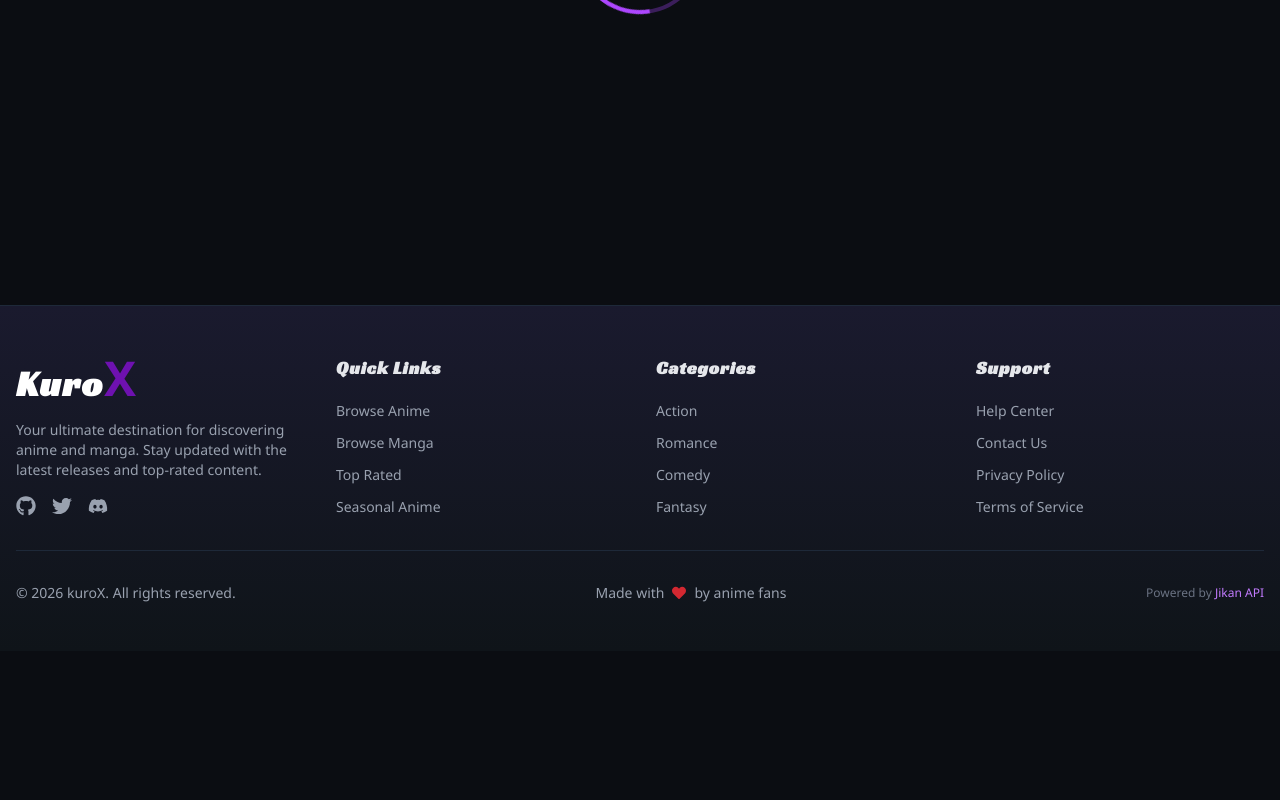
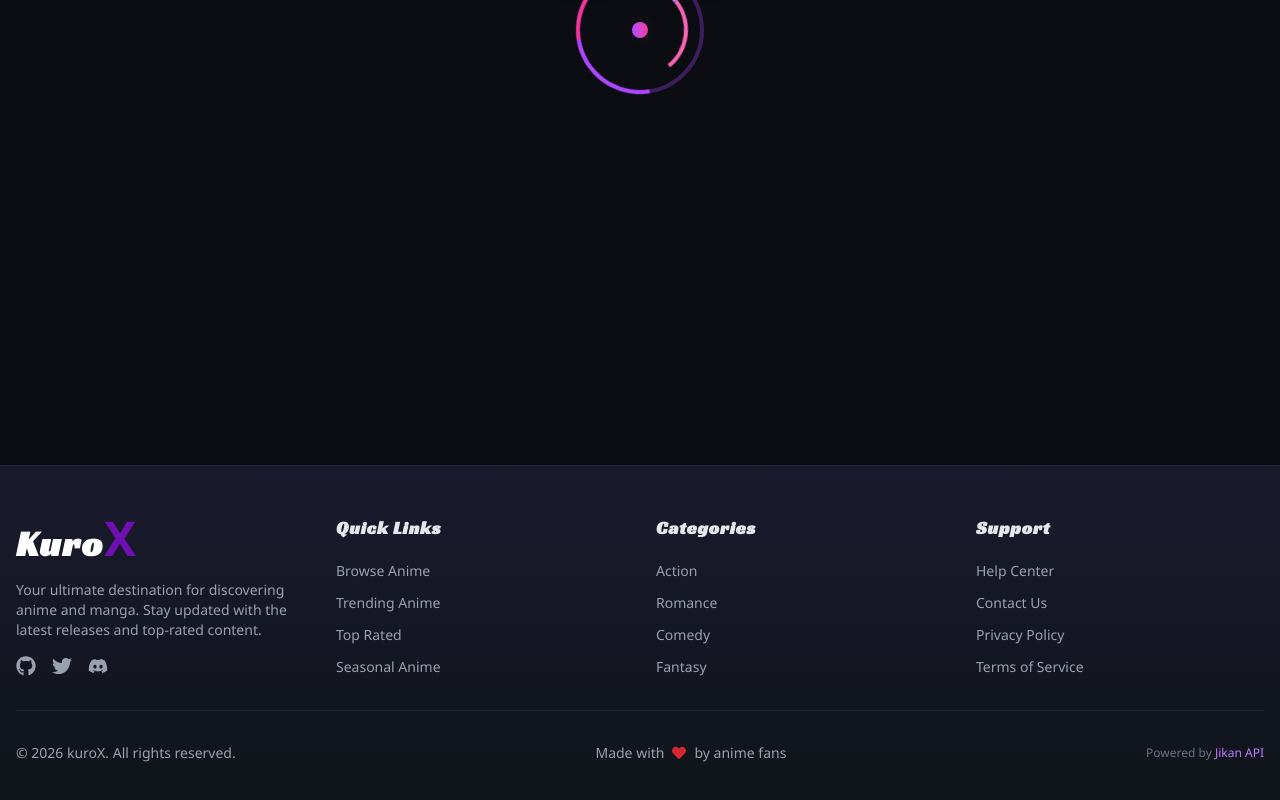
Before and after one commit to Abdo-omran2206/kuroX, a Next.js app: page /search in a window 1280 px wide. Shown: the part 562-1362 px from the top of the page. Before the commit the page ends 1213 px from the top, so only its background shows below. Built offline with nearby package versions, Linux system fonts and the light colour scheme.

Commit message:
feat: Enhance anime page with genre fetching, pagination, and loading states; update footer with quick links and social media integration

```diff
--- a/app/anime/[path]/page.tsx
+++ b/app/anime/[path]/page.tsx
@@ -1,53 +1,96 @@
 "use client";
 
-import { fetchAnimeByCategory } from "@/app/api/jikan";
+import { fetchAnimeByCategory, fetchGenres } from "@/app/api/jikan";
+import Navbar from "@/app/components/Navbar";
 import { Footer } from "@/app/components/Footer";
-import Navbar from "@/app/components/Navbar";
-import { useParams } from "next/navigation";
-import { useEffect, useState } from "react";
 import AnimeCard from "@/app/components/AnimeCard";
-import { FaBackward, FaForward } from "react-icons/fa";
 import LoadingModel from "@/app/components/Loading";
 
+import { useParams, useRouter, useSearchParams } from "next/navigation";
+import { useEffect, useMemo, useState } from "react";
+import { FaBackward, FaForward } from "react-icons/fa";
+
+/* ===================== */
+/* PAGE                  */
+/* ===================== */
+
 export default function Page() {
-  const { path } = useParams(); // e.g., "top-anime" | "seasonal" | "trending"
+  const { path } = useParams<{ path: string }>();
+  const router = useRouter();
+  const searchParams = useSearchParams();
+
+  const genreId = searchParams.get("genre");
+  const pageParam = Number(searchParams.get("page") || 1);
+
   const [animeData, setAnimeData] = useState<any[]>([]);
   const [visiblePages, setVisiblePages] = useState(1);
-  const [currentPage, setCurrentPage] = useState(1);
   const [loading, setLoading] = useState(true);
+
+  /* ===================== */
+  /* CATEGORY MAP          */
+  /* ===================== */
+
+  const category = useMemo<"top" | "seasonal" | "genres" | "trending">(() => {
+    switch (path) {
+      case "top-anime":
+        return "top";
+      case "seasonal":
+        return "seasonal";
+      case "trending":
+        return "trending";
+      case "genres":
+        return "genres";
+      default:
+        return "top";
+    }
+  }, [path]);
+
+  /* ===================== */
+  /* FETCH DATA            */
+  /* ===================== */
 
   useEffect(() => {
     async function fetchData() {
-      let category: "top" | "seasonal" | "genres" | "trending" = "top";
+      // genres بدون genreId → اعرض genres فقط
+      if (category === "genres" && !genreId) {
+        setLoading(false);
+        return;
+      }
 
-      // Map URL path to category
-      switch (path) {
-        case "top-anime":
-          category = "top";
-          break;
-        case "seasonal":
-          category = "seasonal";
-          break;
-        case "trending":
-          category = "trending";
-          break;
-        case "genres":
-          category = "genres";
-          break;
-      }
+      setLoading(true);
 
       const { animeList, lastPage } = await fetchAnimeByCategory(
         category,
-        currentPage,
+        pageParam,
         25,
+        {
+          genreId: genreId ? Number(genreId) : undefined,
+        },
       );
+
       setAnimeData(animeList);
       setVisiblePages(lastPage);
-      setLoading(false)
+      setLoading(false);
     }
 
     fetchData();
-  }, [path,currentPage]);
+  }, [category, genreId, pageParam]);
+
+  /* ===================== */
+  /* UPDATE PAGE PARAM     */
+  /* ===================== */
+
+  function updatePage(newPage: number) {
+    const params = new URLSearchParams(searchParams.toString());
+    params.set("page", String(newPage));
+
+    router.replace(`?${params.toString()}`, { scroll: false });
+    window.scrollTo({ top: 0, behavior: "smooth" });
+  }
+
+  /* ===================== */
+  /* LOADING               */
+  /* ===================== */
 
   if (loading) {
     return (
@@ -61,35 +104,114 @@ export default function Page() {
     );
   }
 
+  /* ===================== */
+  /* RENDER                */
+  /* ===================== */
+
   return (
     <>
       <Navbar />
+
       <div className="min-h-screen px-4 py-10">
-        <div className="mb-5 w-full text-center flex flex-col items-center">
-          <h1 className="text-4xl font-bold mb-3 text-white">{path}</h1>
-          <span className="block h-1 w-30 bg-purple-600 rounded-full mb-8"></span>
-        </div>
+        {category === "genres" && !genreId ? (
+          <GenresView />
+        ) : (
+          <>
+            <PageTitle title={category === "genres" ? "Genre Anime" : path} />
 
-        {animeData.length > 0 && (
-          <div className="flex flex-wrap justify-center gap-5">
+            {/* Anime List */}
+            <div className="flex min-w-full flex-wrap justify-center items-center gap-5">
               {animeData.map((anime) => (
                 <AnimeCard key={anime.mal_id} anime={anime} />
               ))}
             </div>
+
+            {/* Pagination */}
+            <Pagination
+              currentPage={pageParam}
+              visiblePages={visiblePages}
+              onChange={updatePage}
+            />
+          </>
         )}
+      </div>
 
+      <Footer />
+    </>
+  );
+}
+
+/* ===================== */
+/* GENRES VIEW            */
+/* ===================== */
+
+function GenresView() {
+  const [genres, setGenres] = useState<any[]>([]);
+  const [loading, setLoading] = useState(true);
+  const router = useRouter();
+
+  useEffect(() => {
+    async function loadGenres() {
+      const data = await fetchGenres();
+      setGenres(data);
+      setLoading(false);
+    }
+
+    loadGenres();
+  }, []);
+
+  if (loading) return <LoadingModel />;
+
+  return (
+    <>
+      <PageTitle title="Genres" />
+
+      <div className="flex flex-wrap justify-center gap-4">
+        {genres.map((genre) => (
+          <button
+            key={genre.mal_id}
+            onClick={() =>
+              router.push(`/anime/genres?genre=${genre.mal_id}&page=1`)
+            }
+            className="px-5 py-2 rounded-full
+                       bg-purple-700/80 text-white
+                       hover:bg-purple-600 transition"
+          >
+            {genre.name}
+            <span className="ml-2 text-sm opacity-70">({genre.count})</span>
+          </button>
+        ))}
+      </div>
+    </>
+  );
+}
+
+/* ===================== */
+/* PAGINATION             */
+/* ===================== */
+
+function Pagination({
+  currentPage,
+  visiblePages,
+  onChange,
+}: {
+  currentPage: number;
+  visiblePages: number;
+  onChange: (page: number) => void;
+}) {
+  return (
+    <>
       <span className="block h-1 w-full bg-purple-800 mt-8 rounded-full"></span>
 
       <div className="flex items-center justify-center gap-4 mt-6">
         <button
+          disabled={currentPage === 1}
+          onClick={() => {
+            onChange(currentPage - 1);
+            window.scrollTo({ top: 0, behavior: "smooth" }); // Scroll to top
+          }}
           className="px-4 py-2 rounded-md bg-purple-700 text-white
-                       disabled:opacity-40 disabled:cursor-not-allowed
-                       hover:bg-purple-600 transition"
-            onClick={() => {
-              setCurrentPage((p) => Math.max(1, p - 1));
-              window.scrollTo({ top: 0, behavior: "smooth" });
-            }}
-            disabled={currentPage === 1}
+                     disabled:opacity-40 disabled:cursor-not-allowed"
         >
           <FaBackward />
         </button>
@@ -99,20 +221,30 @@ export default function Page() {
         </span>
 
         <button
+          disabled={currentPage === visiblePages}
+          onClick={() => {
+            onChange(currentPage + 1);
+            window.scrollTo({ top: 0, behavior: "smooth" }); // Scroll to top
+          }}
           className="px-4 py-2 rounded-md bg-purple-700 text-white
-                       disabled:opacity-40 disabled:cursor-not-allowed
-                       hover:bg-purple-600 transition"
-            onClick={() => {
-              setCurrentPage((p) => Math.min(visiblePages, p + 1));
-              window.scrollTo({ top: 0, behavior: "smooth" });
-            }}
-            disabled={currentPage === visiblePages}
+                     disabled:opacity-40 disabled:cursor-not-allowed"
         >
           <FaForward />
         </button>
       </div>
-      </div>
-      <Footer />
     </>
   );
 }
+
+/* ===================== */
+/* TITLE                  */
+/* ===================== */
+
+function PageTitle({ title }: { title: string }) {
+  return (
+    <div className="mb-5 w-full text-center flex flex-col items-center">
+      <h1 className="text-4xl font-bold mb-3 text-white">{title}</h1>
+      <span className="block h-1 w-30 bg-purple-600 rounded-full mb-8"></span>
+    </div>
+  );
+}
--- a/app/components/Footer.tsx
+++ b/app/components/Footer.tsx
@@ -4,8 +4,35 @@ import Link from "next/link";
 export function Footer() {
   const currentYear = new Date().getFullYear();
 
+  const socialLinks = [
+    { icon: <FaGithub size={20} />, href: "#" },
+    { icon: <FaTwitter size={20} />, href: "#" },
+    { icon: <FaDiscord size={20} />, href: "#" },
+  ];
+
+  const quickLinks = [
+    { label: "Browse Anime", href: "/" },
+    { label: "Trending Anime", href: "/anime/trending" },
+    { label: "Top Rated", href: "/anime/top-rated" },
+    { label: "Seasonal Anime", href: "/anime/seasonal" },
+  ];
+
+  const categories = [
+    { label: "Action", href: "/anime/genres?genre=1" },
+    { label: "Romance", href: "/anime/genres?genre=22" },
+    { label: "Comedy", href: "/anime/genres?genre=4" },
+    { label: "Fantasy", href: "/anime/genres?genre=10" },
+  ];
+
+  const supportLinks = [
+    { label: "Help Center", href: "/" },
+    { label: "Contact Us", href: "/" },
+    { label: "Privacy Policy", href: "/" },
+    { label: "Terms of Service", href: "/" },
+  ];
+
   return (
-    <footer className="max-w-screen bg-linear-to-b from-[#1a1a2e] to-[#0f1419] border-t border-gray-800">
+    <footer className="bg-gradient-to-b from-[#1a1a2e] to-[#0f1419] border-t border-gray-800">
       <div className="container mx-auto px-4 py-12">
         <div className="grid grid-cols-1 md:grid-cols-4 gap-8 mb-8">
           {/* Brand Section */}
@@ -18,24 +45,15 @@ export function Footer() {
               updated with the latest releases and top-rated content.
             </p>
             <div className="flex gap-4">
-              <a
-                href="#"
+              {socialLinks.map((social, i) => (
+                <Link
+                  key={i}
+                  href={social.href}
                   className="text-gray-400 hover:text-purple-400 transition"
                 >
-                <FaGithub size={20} />
-              </a>
-              <a
-                href="#"
-                className="text-gray-400 hover:text-cyan-400 transition"
-              >
-                <FaTwitter size={20} />
-              </a>
-              <a
-                href="#"
-                className="text-gray-400 hover:text-purple-400 transition"
-              >
-                <FaDiscord size={20} />
-              </a>
+                  {social.icon}
+                </Link>
+              ))}
             </div>
           </div>
 
@@ -45,38 +63,16 @@ export function Footer() {
               Quick Links
             </h4>
             <ul className="space-y-2">
-              <li>
+              {quickLinks.map((link) => (
+                <li key={link.href}>
                   <Link
-                  href="/anime"
+                    href={link.href}
                     className="text-gray-400 hover:text-cyan-400 transition text-sm"
                   >
-                  Browse Anime
+                    {link.label}
                   </Link>
                 </li>
-              <li>
-                <a
-                  href="#"
-                  className="text-gray-400 hover:text-cyan-400 transition text-sm"
-                >
-                  Browse Manga
-                </a>
-              </li>
-              <li>
-                <a
-                  href="#"
-                  className="text-gray-400 hover:text-cyan-400 transition text-sm"
-                >
-                  Top Rated
-                </a>
-              </li>
-              <li>
-                <a
-                  href="#"
-                  className="text-gray-400 hover:text-cyan-400 transition text-sm"
-                >
-                  Seasonal Anime
-                </a>
-              </li>
+              ))}
             </ul>
           </div>
 
@@ -86,38 +82,16 @@ export function Footer() {
               Categories
             </h4>
             <ul className="space-y-2">
-              <li>
-                <a
-                  href="#"
+              {categories.map((cat) => (
+                <li key={cat.href}>
+                  <Link
+                    href={cat.href}
                     className="text-gray-400 hover:text-purple-400 transition text-sm"
                   >
-                  Action
-                </a>
+                    {cat.label}
+                  </Link>
                 </li>
-              <li>
-                <a
-                  href="#"
-                  className="text-gray-400 hover:text-purple-400 transition text-sm"
-                >
-                  Romance
-                </a>
-              </li>
-              <li>
-                <a
-                  href="#"
-                  className="text-gray-400 hover:text-purple-400 transition text-sm"
-                >
-                  Comedy
-                </a>
-              </li>
-              <li>
-                <a
-                  href="#"
-                  className="text-gray-400 hover:text-purple-400 transition text-sm"
-                >
-                  Fantasy
-                </a>
-              </li>
+              ))}
             </ul>
           </div>
 
@@ -127,38 +101,16 @@ export function Footer() {
               Support
             </h4>
             <ul className="space-y-2">
-              <li>
-                <a
-                  href="#"
+              {supportLinks.map((link) => (
+                <li key={link.href}>
+                  <Link
+                    href={link.href}
                     className="text-gray-400 hover:text-cyan-400 transition text-sm"
                   >
-                  Help Center
-                </a>
+                    {link.label}
+                  </Link>
                 </li>
-              <li>
-                <a
-                  href="#"
-                  className="text-gray-400 hover:text-cyan-400 transition text-sm"
-                >
-                  Contact Us
-                </a>
-              </li>
-              <li>
-                <a
-                  href="#"
-                  className="text-gray-400 hover:text-cyan-400 transition text-sm"
-                >
-                  Privacy Policy
-                </a>
-              </li>
-              <li>
-                <a
-                  href="#"
-                  className="text-gray-400 hover:text-cyan-400 transition text-sm"
-                >
-                  Terms of Service
-                </a>
-              </li>
+              ))}
             </ul>
           </div>
         </div>
@@ -175,13 +127,11 @@ export function Footer() {
               <span>by anime fans</span>
             </div>
             <p className="text-gray-500 text-xs">
-              Powered by <span className="text-purple-400">Jikan API</span>
+              Powered by <Link href="https://docs.api.jikan.moe/" className="text-purple-400">Jikan API</Link>
             </p>
           </div>
         </div>
       </div>
-
-      {/* Decorative gradient line at bottom */}
     </footer>
   );
 }
--- a/app/search/page.tsx
+++ b/app/search/page.tsx
@@ -12,40 +12,42 @@ import LoadingModel from "../components/Loading";
 export default function SearchPage() {
   const searchParams = useSearchParams();
   const query = searchParams.get("q")?.trim();
+
   const [animeResults, setAnimeResults] = useState<BannerProps[]>([]);
   const [pageNumber, setPageNumber] = useState(1);
   const [visiblePages, setVisiblePages] = useState(0);
   const [isLoading, setIsLoading] = useState(true);
+
   useEffect(() => {
-    if (query) {
-      async function searchAnimeData(query: string) {
+    if (!query) return;
+
+    async function searchAnimeData() {
       try {
+        setIsLoading(true);
         const response = await searchAnime(query, pageNumber);
+
         setAnimeResults(response.data);
         setVisiblePages(response.pagination.last_visible_page);
-          const pageTitle = query?.trim() || "Anime";
-          const page = pageNumber ?? 1;
 
-          document.title = `${pageTitle} — Page ${page} | KuroX`;
-
-          setIsLoading(false);
+        const pageTitle = query || "Anime";
+        document.title = `${pageTitle} — Page ${pageNumber} | KuroX`;
       } catch (error) {
         console.error("Error fetching anime:", error);
+      } finally {
+        setIsLoading(false);
       }
     }
-      searchAnimeData(query);
-    }
+
+    searchAnimeData();
   }, [query, pageNumber]);
 
   if (isLoading) {
     return (
       <>
         <Navbar />
-
-        <main className="min-h-screen flex flex-col items-center justify-center text-white space-y-4">
+        <main className="min-h-screen flex items-center justify-center py-20">
           <LoadingModel />
         </main>
-
         <Footer />
       </>
     );
@@ -54,60 +56,68 @@ export default function SearchPage() {
   return (
     <>
       <Navbar />
+      <main className="min-h-screen px-4 py-10 flex flex-col items-center">
+        {query ? (
+          <section className="w-full max-w-7xl flex flex-col items-center">
+            {/* Title */}
+            <div className="text-center mb-10">
+              <h1 className="text-4xl font-bold text-white">
+                Search results for:{" "}
+                <span className="text-purple-500">{query}</span>
+              </h1>
+              <span className="block h-1 w-32 bg-purple-800 rounded-full mt-4 mx-auto"></span>
+            </div>
 
-      <main className="min-h-screen flex flex-col items-center justify-center">
-        {query ? (
-          <div className="text-2xl font-bold py-10 ">
-            <h1 className="mb-6 text-white text-4xl text-center">
-              Search results for: {query}
-            </h1>
-            <span className="block h-1 w-full bg-purple-800 mb-8"></span>
+            {/* Results Flex */}
             {animeResults.length > 0 ? (
-              <div className="grid grid-cols-1 sm:grid-cols-2 md:grid-cols-3 lg:grid-cols-4 gap-4">
+              <div className="flex flex-wrap justify-center gap-6 w-full">
                 {animeResults.map((anime) => (
                   <AnimeCard key={anime.mal_id} anime={anime} />
                 ))}
               </div>
-            ) : null}
-            <span className="block h-1 w-full bg-purple-800 mt-8 rounded-full"></span>
+            ) : (
+              <p className="text-gray-400 text-center mt-10">
+                No results found for &quot;{query}&quot;
+              </p>
+            )}
 
-            <div className="flex items-center justify-center gap-4 mt-6">
+            {/* Pagination */}
+            {animeResults.length > 0 && (
+              <div className="flex items-center justify-center gap-4 mt-10">
                 <button
-                className="px-4 py-2 rounded-md bg-purple-700 text-white
-               disabled:opacity-40 disabled:cursor-not-allowed
-               hover:bg-purple-600 transition"
+                  className="px-4 py-2 rounded-md bg-purple-700 text-white disabled:opacity-40 disabled:cursor-not-allowed hover:bg-purple-600 transition"
                   onClick={() => {
                     setPageNumber((p) => Math.max(1, p - 1));
-                  window.scrollTo({ top: 0, behavior: "smooth" });
+                    window.scrollTo({ top: 0, behavior: "smooth" }); // Scroll to top
                   }}
                   disabled={pageNumber === 1}
                 >
                   <FaBackward />
                 </button>
 
-              <span className="px-4 py-2 text-lg font-semibold">
-                {pageNumber}/{visiblePages}
+                <span className="px-4 py-2 text-lg font-semibold text-white">
+                  {pageNumber} / {visiblePages}
                 </span>
 
                 <button
-                className="px-4 py-2 rounded-md bg-purple-700 text-white
-               disabled:opacity-40 disabled:cursor-not-allowed
-               hover:bg-purple-600 transition"
+                  className="px-4 py-2 rounded-md bg-purple-700 text-white disabled:opacity-40 disabled:cursor-not-allowed hover:bg-purple-600 transition"
                   onClick={() => {
                     setPageNumber((p) => Math.min(visiblePages, p + 1));
-                  window.scrollTo({ top: 0, behavior: "smooth" });
+                    window.scrollTo({ top: 0, behavior: "smooth" }); // Scroll to top
                   }}
                   disabled={pageNumber === visiblePages}
                 >
                   <FaForward />
                 </button>
               </div>
-          </div>
+            )}
+          </section>
         ) : (
-          <p className="text-gray-400">No search query provided</p>
+          <p className="text-gray-400 text-center mt-20">
+            No search query provided
+          </p>
         )}
       </main>
-
       <Footer />
     </>
   );
```
Also changed, not shown: app/api/jikan.ts (+12 -1 lines), app/components/Navbar.tsx (+10 -5 lines). Lines whose indentation alone changed are shown as unchanged.
